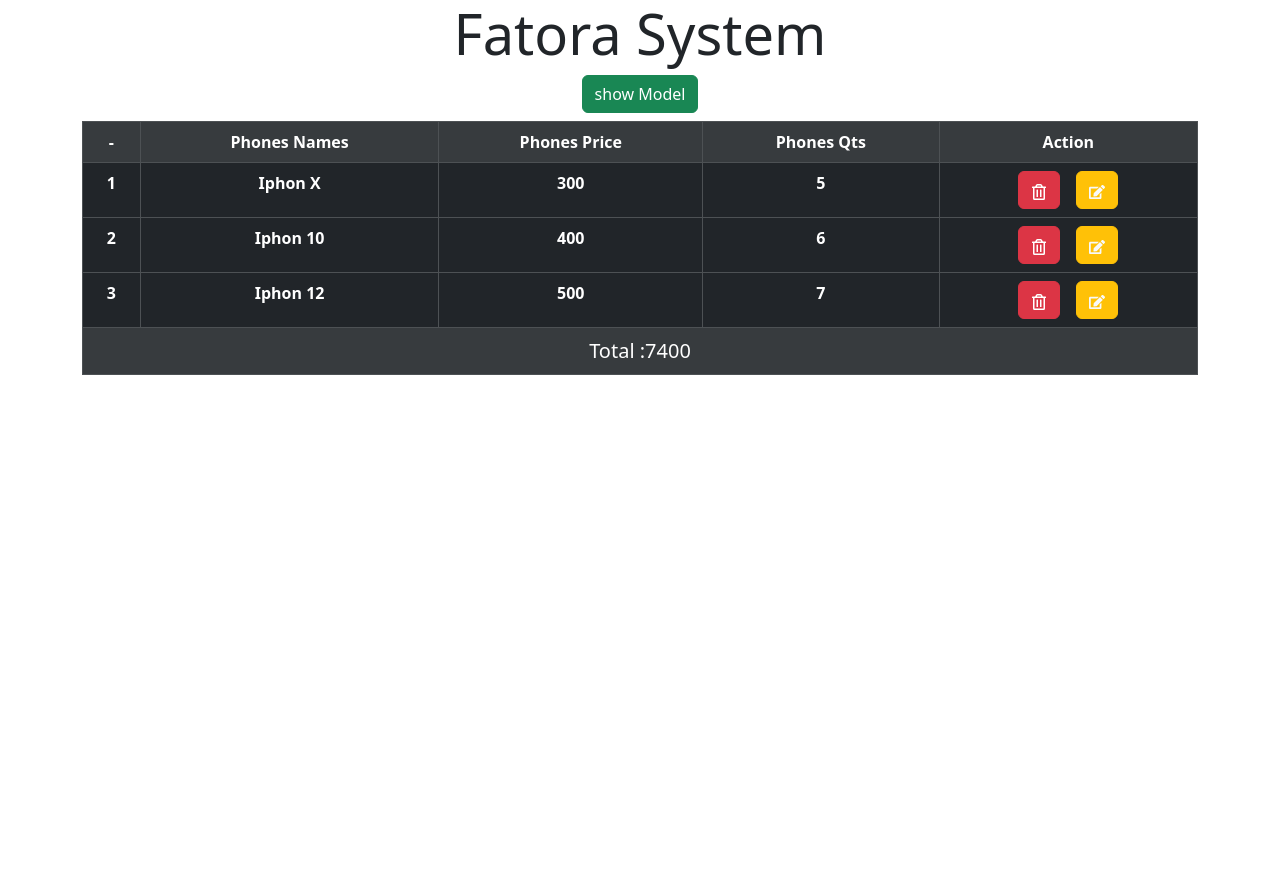
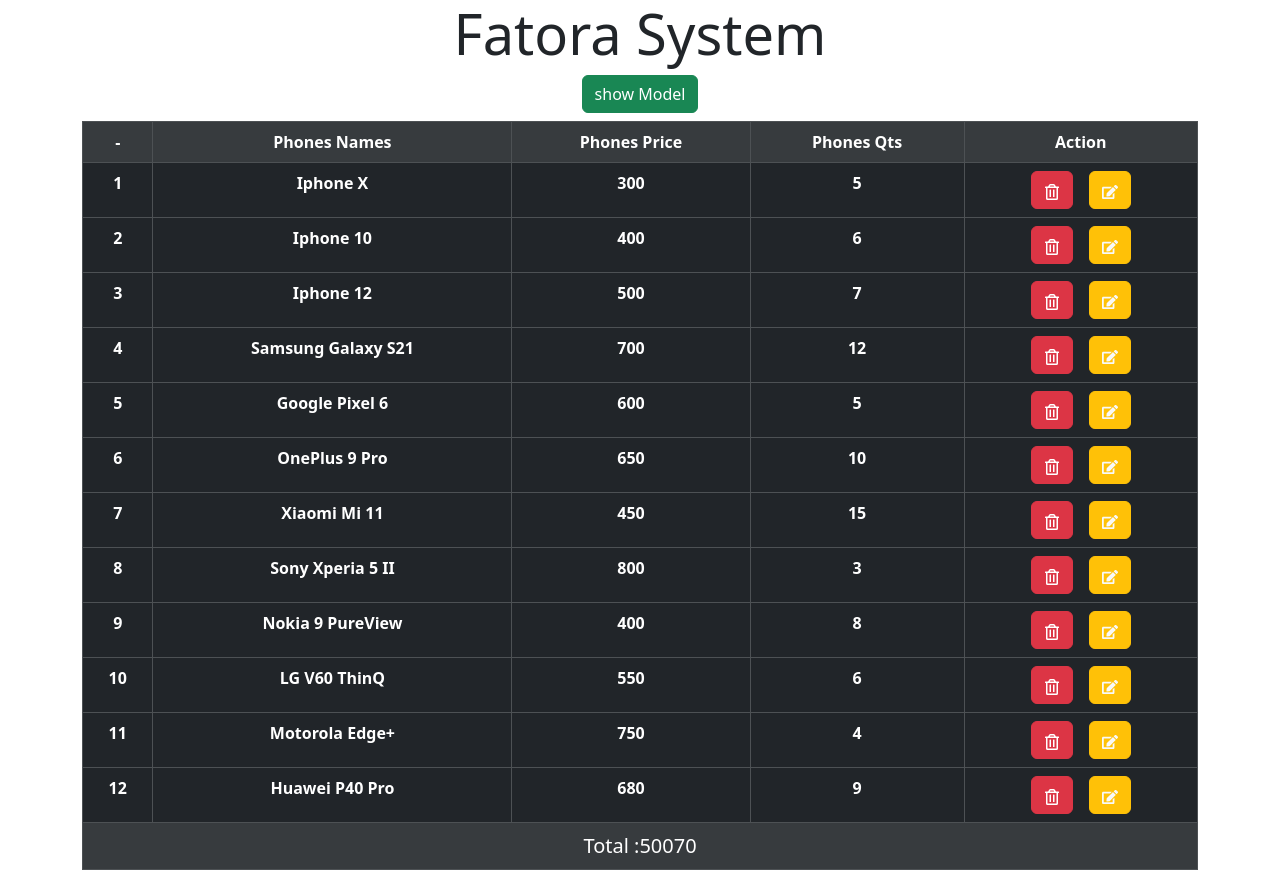
Before and after one commit to aymanmohamedbarakat/Fatora-CRUD, a React (Vite) app: page / in a window 1280 px wide. Before the commit the page ends 800 px from the top, so only its background shows below. Built offline with nearby package versions, Linux system fonts and the light colour scheme.

Commit message:
first-commit

```diff
--- a/src/App.jsx
+++ b/src/App.jsx
@@ -16,9 +16,18 @@
   const QtsInput = useRef();
 
   const [phones, setPhones] = useState([
-    { name: "iphon x", price: 300, qts: 5 },
-    { name: "iphon 10", price: 400, qts: 6 },
-    { name: "iphon 12", price: 500, qts: 7 },
+    { name: "iphone x", price: 300, qts: 5 },
+    { name: "iphone 10", price: 400, qts: 6 },
+    { name: "iphone 12", price: 500, qts: 7 },
+    { name: "Samsung Galaxy S21", price: 700, qts: 12 },
+    { name: "Google Pixel 6", price: 600, qts: 5 },
+    { name: "OnePlus 9 Pro", price: 650, qts: 10 },
+    { name: "Xiaomi Mi 11", price: 450, qts: 15 },
+    { name: "Sony Xperia 5 II", price: 800, qts: 3 },
+    { name: "Nokia 9 PureView", price: 400, qts: 8 },
+    { name: "LG V60 ThinQ", price: 550, qts: 6 },
+    { name: "Motorola Edge+", price: 750, qts: 4 },
+    { name: "Huawei P40 Pro", price: 680, qts: 9 },
   ]);
   const TotalAmount = phones.reduce(
     (acc, phones) => acc + phones.price * phones.qts,
```
